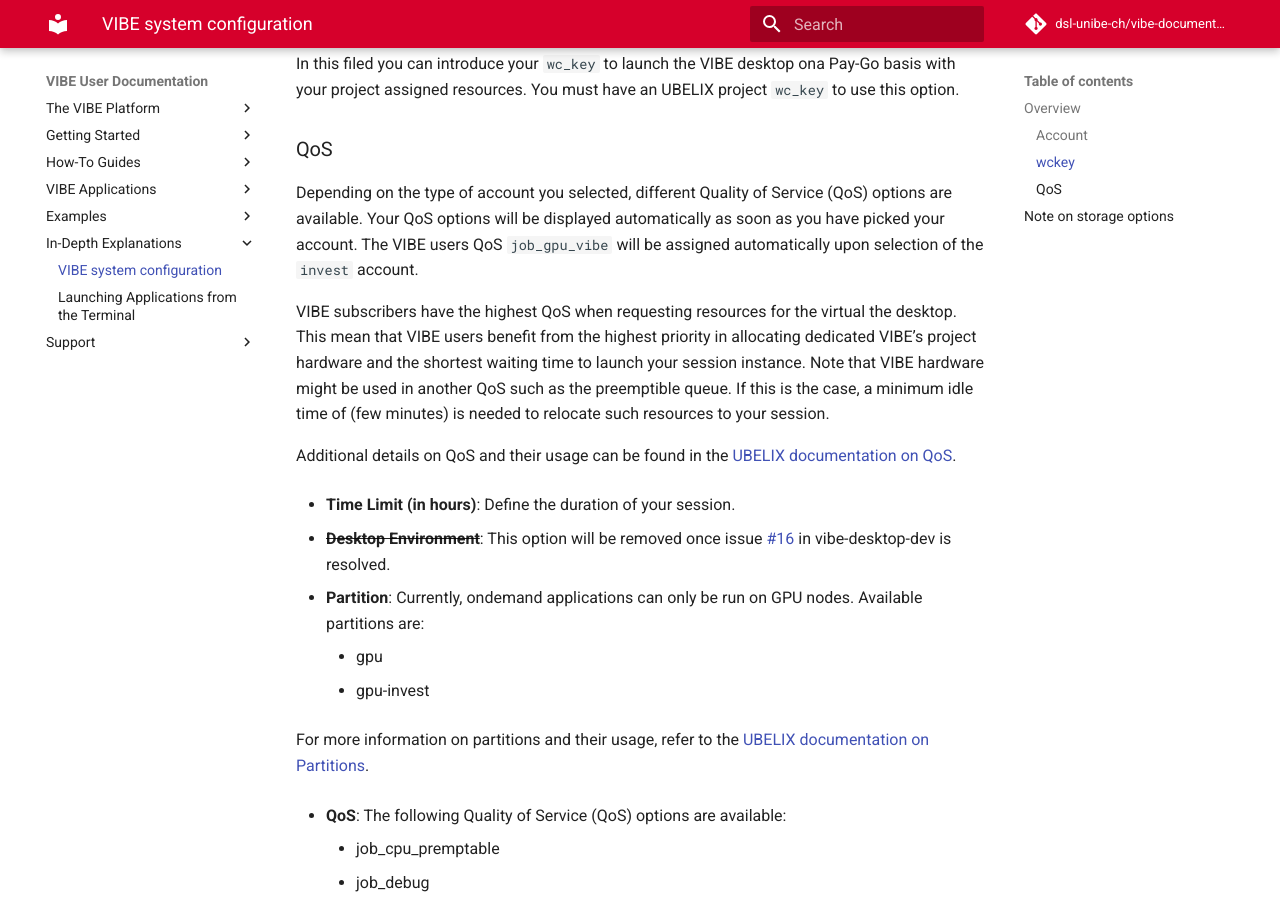
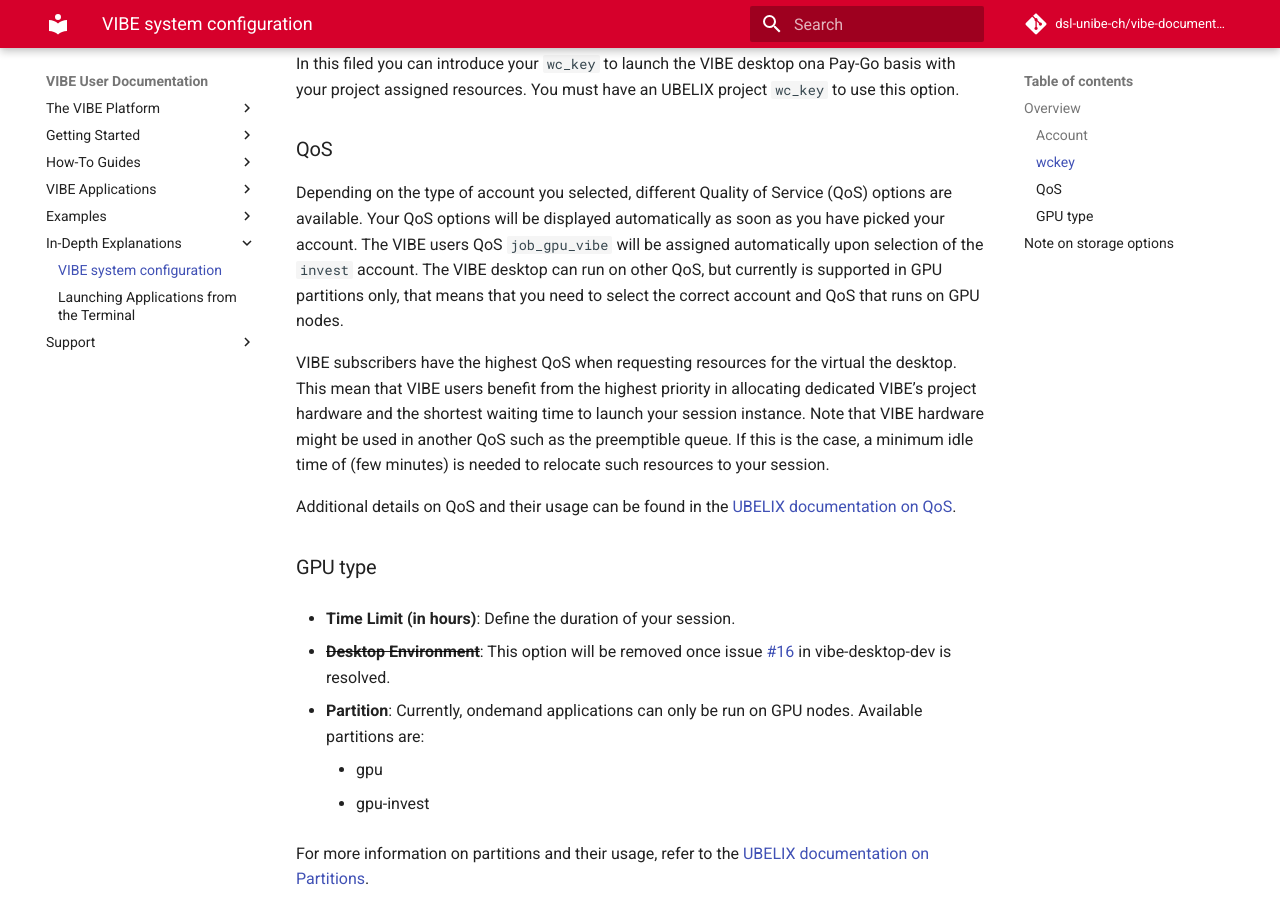
Before and after one commit to dsl-unibe-ch/vibe-documentation, an MkDocs documentation site: the page built from docs/in-depth-explanations/vibe_configuration_form.md, in a window 1280 px wide and 900 px high, scrolled down 1996 px. Built offline with MkDocs 1.6.1 and Material for MkDocs 9.7.7, drawn with Linux system fonts in a browser that asks for light colours; comment, search, counter and statistics services are not loaded.

Commit message:
mention that VIBE only runs on gpu nodes

```diff
--- a/docs/in-depth-explanations/vibe_configuration_form.md
+++ b/docs/in-depth-explanations/vibe_configuration_form.md
@@ -35,11 +35,14 @@
 
 ### QoS
 
-Depending on the type of account you selected, different Quality of Service (QoS) options are available. Your QoS options will be displayed automatically as soon as you have picked your account. The VIBE users QoS `job_gpu_vibe` will be assigned automatically upon selection of the `invest` account.
+Depending on the type of account you selected, different Quality of Service (QoS) options are available. Your QoS options will be displayed automatically as soon as you have picked your account. The VIBE users QoS `job_gpu_vibe` will be assigned automatically upon selection of the `invest` account. The VIBE desktop can run on other QoS, but currently is supported in GPU partitions only, that means that you need to select the correct account and QoS that runs on GPU nodes.
 
 VIBE subscribers have the highest QoS when requesting resources for the virtual the desktop. This mean that VIBE users benefit from the highest priority in allocating dedicated VIBE's project hardware and the shortest  waiting time to launch your session instance. Note that VIBE hardware might be used in another QoS such as the preemptible queue. If this is the case, a minimum idle time of (few minutes) is needed to relocate such resources to your session.
 
 Additional details on QoS and their usage can be found in the [UBELIX documentation on QoS](https://hpc-unibe-ch.github.io/runjobs/partitions/#qos).
+
+### GPU type
+
 
 * **Time Limit (in hours)**: Define the duration of your session.
 
```
